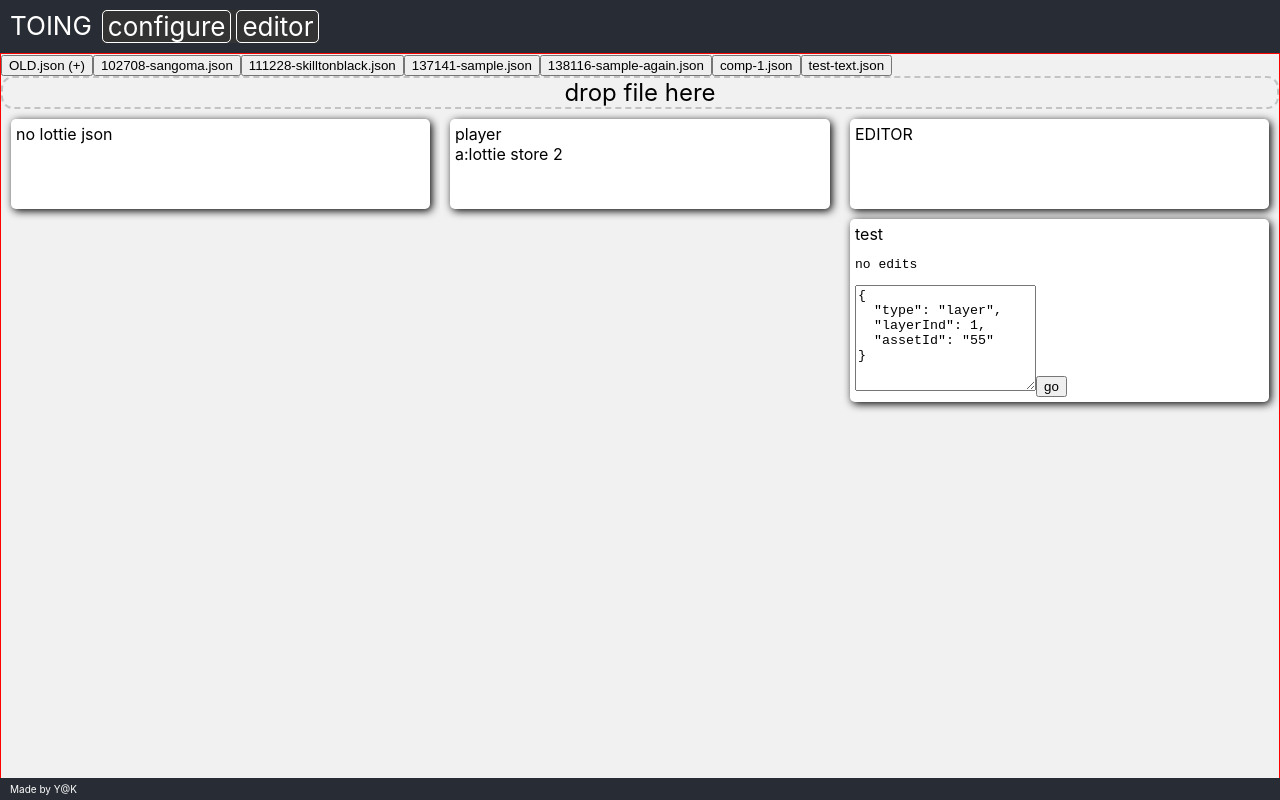
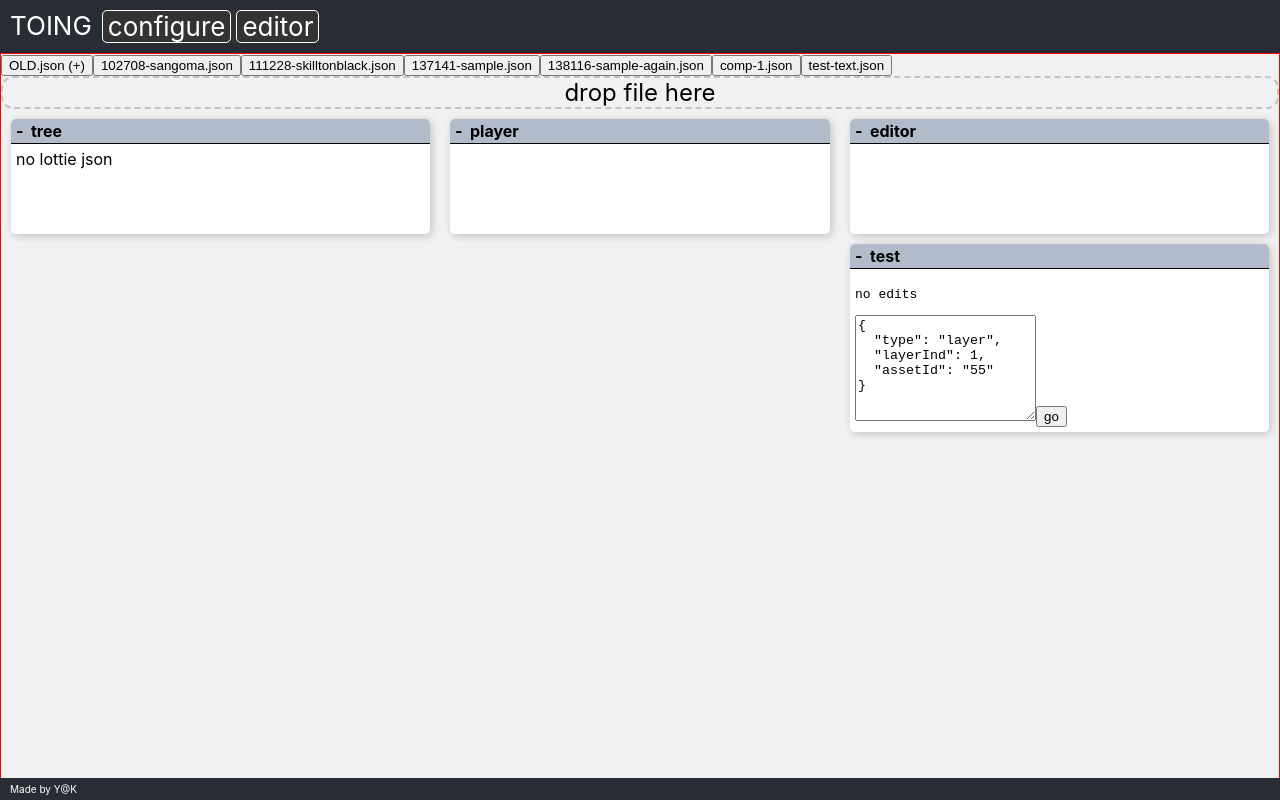
Before and after one commit to yakush/toing-lottie-editor, a React (Create React App) app: page /#/config in a window 1280 px wide. Built offline with nearby package versions, Linux system fonts and the light colour scheme.

Commit message:
card component better and some tidying up

```diff
--- a/src/components/Card.module.css
+++ b/src/components/Card.module.css
@@ -1,8 +1,36 @@
 .root {
   background-color: white;
+  margin: 10px;
+  box-shadow: 2px 2px 8px rgba(0,0,0,0.2);
+  border-radius: 5px 5px 5px 5px;
+}
+
+.header {
+  border-radius: 5px 5px 0 0;
+  display: flex;
+  gap: 5px;
+  padding: 2px 5px;
+  color: black;
+  font-weight: bold;
+  background-color: rgb(178, 187, 201);
+}
+
+.closed .header {
+  border-radius: 5px;
+}
+
+.toggle {
+  cursor: pointer;
+  user-select: none;
+  width: 10px;
+}
+
+.content {
+  border-top: solid 1px black;
   padding: 5px;
-  margin: 10px;
-  box-shadow: 2px 2px 8px black;
-  border-radius: 5px;
   min-height: 80px;
 }
+
+.closed .content {
+  display: none;
+}
--- a/src/components/Card.tsx
+++ b/src/components/Card.tsx
@@ -1,10 +1,38 @@
-import React from "react";
+import React, { ReactNode, useState } from "react";
 import styles from "./Card.module.css";
+import CardHeader from "./CardHeader";
+import { combineClasses } from "../lib/lottie/utils/css";
 
 type Props = {
   children?: React.ReactNode;
 };
 
 export default function Card({ children }: Props) {
-  return <div className={styles.root}>{children}</div>;
+  const [open, setOpen] = useState(true);
+
+  let header: ReactNode;
+  let content: ReactNode[] = [];
+
+  React.Children.forEach(children, (child) => {
+    if (!React.isValidElement(child)) {
+      return;
+    }
+
+    if (child.type === CardHeader) {
+      header = child;
+    } else {
+      content.push(child);
+    }
+  });
+  return (
+    <div className={combineClasses(styles.root, { [styles.closed]: !open })}>
+      <div className={styles.header}>
+        <span className={styles.toggle} onClick={() => setOpen((x) => !x)}>
+          {open ? "-" : "+"}
+        </span>
+        {header}
+      </div>
+      <div className={styles.content}>{content}</div>
+    </div>
+  );
 }
--- /dev/null
+++ b/src/components/CardHeader.tsx
@@ -0,0 +1,7 @@
+type Props = {
+  children?: React.ReactNode;
+};
+
+export default function CardHeader({ children }: Props) {
+  return <div>{children}</div>;
+}
--- a/src/components/FileDropTarget.tsx
+++ b/src/components/FileDropTarget.tsx
@@ -1,6 +1,6 @@
 import { DragEvent, useState } from "react";
 import styles from "./FileDropTarget.module.css";
-import { combineClasses } from "../utils/css";
+import { combineClasses } from "../lib/lottie/utils/css";
 
 type Props = {
   onDrop?: (files: FileList) => void;
@@ -40,7 +40,7 @@ export default function FileDropTarget({ onDrop, children }: Props) {
 
   return (
     <div
-      className={combineClasses(styles, ["area", isDragging && "dragging"])}
+      className={combineClasses(styles.area, { [styles.dragging]: isDragging })}
       onDragOver={handleDragOver}
       onDrop={handleDrop}
       onDragEnter={handleDragEnter}
--- a/src/lib/lottie/app/components/LottieEditor.tsx
+++ b/src/lib/lottie/app/components/LottieEditor.tsx
@@ -14,8 +14,6 @@ export default function LottieEditor({}: Props) {
   return (
     <div>
       <div className={styles.root}>
-        <div>EDITOR</div>
-
         {edits?.edits?.map((edit) => (
           <div
             key={edit.id}
--- a/src/lib/lottie/app/components/LottiePlayer.tsx
+++ b/src/lib/lottie/app/components/LottiePlayer.tsx
@@ -10,7 +10,6 @@ export default function LottiePlayer({}: Props) {
   const [playerRef, setPlayerRef] = useState<AnimationItem>();
   const [json, setJson] = useState<Lottie | null>();
   const lottie = useLottieStore((state) => state.lottie);
-  const displayName = useLottieStore(s=>s.displayName);
 
   const refCurrentTime = useRef(0);
   const refIsPaused = useRef(false);
@@ -79,7 +78,6 @@ export default function LottiePlayer({}: Props) {
 
   return (
     <div>
-      a:{displayName}
       <Player
         lottieRef={(instance) => {
           setPlayerRef(instance);
--- a/src/utils/lotieUtils.ts
+++ b/src/lib/lottie/utils/lotieUtils.ts
@@ -8,7 +8,7 @@ import {
   ShapeRef,
   layerTypes,
   shapeTypes,
-} from "../lib/lottie/core";
+} from "../core";
 
 //-------------------------------------------------------
 
--- a/src/pages/LottieConfigurePage.tsx
+++ b/src/pages/LottieConfigurePage.tsx
@@ -1,14 +1,15 @@
 import { useState } from "react";
 import Card from "../components/Card";
+import CardHeader from "../components/CardHeader";
 import FileDropTarget from "../components/FileDropTarget";
 import { LottieStoreProvider, useLottieStore } from "../lib/lottie/app";
+import LottieEditor from "../lib/lottie/app/components/LottieEditor";
 import LottiePlayer from "../lib/lottie/app/components/LottiePlayer";
 import LottieJson from "../lib/lottie/builder/components/LottieJson";
 import { LottieRef } from "../lib/lottie/core";
-import { findLayerRef, findShapeRef } from "../utils/lotieUtils";
+import { findLayerRef, findShapeRef } from "../lib/lottie/utils/lotieUtils";
 import { createPublicLottieSampleUrl } from "../utils/paths";
 import styles from "./LottieConfigure.module.css";
-import LottieEditor from "../lib/lottie/app/components/LottieEditor";
 
 type Props = {};
 
@@ -67,21 +68,24 @@ function Page({}: Props) {
 
       <div className={styles.builder}>
         <Card>
+          <CardHeader>tree</CardHeader>
           <LottieJson />
         </Card>
       </div>
       <div className={styles.player}>
         <Card>
-          player
+          <CardHeader>player</CardHeader>
+
           <LottiePlayer />
         </Card>
       </div>
       <div className={styles.editor}>
         <Card>
+          <CardHeader>editor</CardHeader>
           <LottieEditor />
         </Card>
         <Card>
-          test
+          <CardHeader>test</CardHeader>
           <pre>{edits ? JSON.stringify(edits, null, 2) : "no edits"}</pre>
           <Test></Test>
         </Card>
--- a/src/utils/css.tsx
+++ /dev/null
@@ -1,7 +0,0 @@
-export function combineClasses(
-  styles: any,
-  classes: (string | boolean | undefined | null)[]
-) {
-  classes = classes.filter((clazz) => !!clazz);
-  return classes.map((className) => styles[className as string]).join(" ");
-}
```
